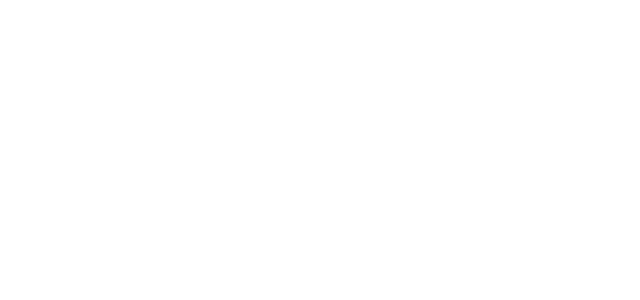
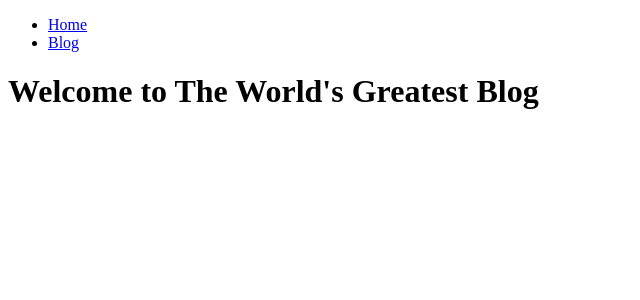
Before and after one commit to mrhaffner/blog-reader, a React (Create React App) app: page / in a window 1280 px wide. Shown: the top 300 px of the page, without its empty margins (0-640 px from the left). Built offline with nearby package versions, Linux system fonts and the light colour scheme.

Commit message:
created a basic skeleton. Implemented React Router and created the NavBar

```diff
--- a/package.json
+++ b/package.json
@@ -8,6 +8,7 @@
     "@testing-library/user-event": "^12.2.2",
     "react": "^17.0.1",
     "react-dom": "^17.0.1",
+    "react-router-dom": "^5.2.0",
     "react-scripts": "4.0.1",
     "web-vitals": "^0.2.4"
   },
--- a/src/App.js
+++ b/src/App.js
@@ -1,7 +1,24 @@
-function App() {
+import React from 'react';
+import HomePage from './components/HomePage';
+import NavBar from './components/NavBar';
+import BlogsPage from './components/BlogsPage';
+import { BrowserRouter as Router, Switch, Route } from "react-router-dom";
+
+const App = () => {
   return (
-    <div className="App">
-    </div>
+    <Router>
+      <div>
+        <NavBar />
+        <Switch>
+        <Route path='/blog'>
+            <BlogsPage />
+          </Route>
+          <Route path='/'>
+            <HomePage />
+          </Route>
+        </Switch>
+      </div>
+    </Router>
   );
 }
 
--- /dev/null
+++ b/src/components/BlogsPage.js
@@ -0,0 +1,13 @@
+import React from 'react';
+
+const BlogsPage = () => {
+  return (
+    <div>
+        <div>
+            <h1>Blog List Here</h1>
+        </div>
+    </div>
+  );
+}
+
+export default BlogsPage;
--- /dev/null
+++ b/src/components/HomePage.js
@@ -0,0 +1,13 @@
+import React from 'react';
+
+const HomePage = () => {
+  return (
+    <div>
+        <div>
+            <h1>Welcome to The World's Greatest Blog</h1>
+        </div>
+    </div>
+  );
+}
+
+export default HomePage;
--- /dev/null
+++ b/src/components/NavBar.js
@@ -0,0 +1,19 @@
+import React from 'react';
+import { Link } from "react-router-dom";
+
+const NavBar = () => {
+    return (
+        <nav>
+            <ul>
+                <li>
+                    <Link to="/">Home</Link>
+                </li>
+                <li>
+                    <Link to="/blog">Blog</Link>
+                </li>
+            </ul>
+        </nav>
+    );
+}
+
+export default NavBar;
```
Also changed, not shown: components/ListPost.js (deleted), components/NavBar.js (deleted), components/Post.js (deleted), src/components/BlogPost.js (added), src/components/Info.js (added), src/components/ListPost.js (added), src/components/Post.js (added), 2 other files (tests, documents, lock files or other folders).
